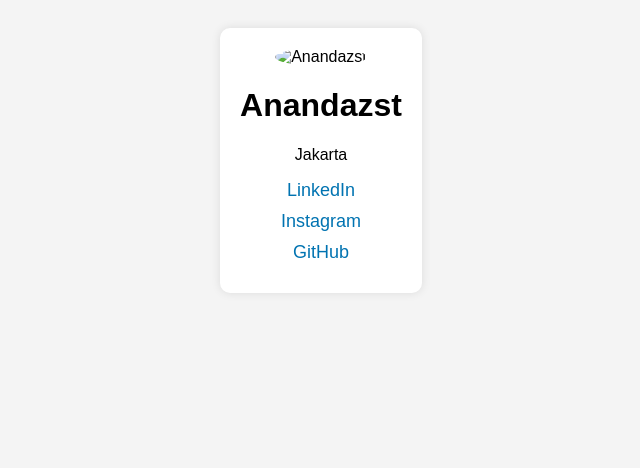
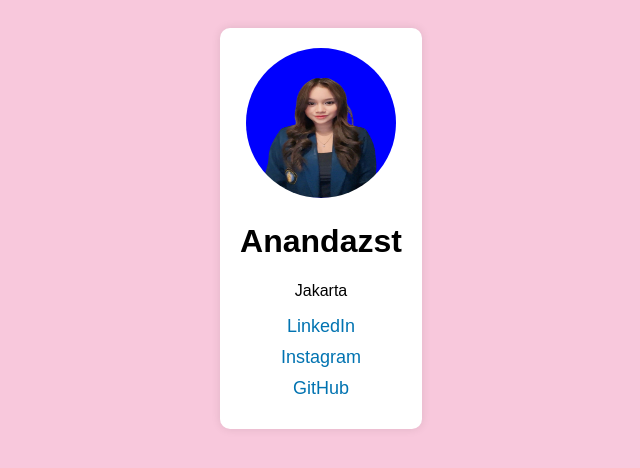
Before and after one commit to anandaast/static-web-profile, a plain HTML site: page index.html in a window 1280 px wide. Shown: the whole page, without its empty margins (319-959 px from the left). Drawn offline with Linux system fonts and the light colour scheme.

Commit message:
Update profile page dengan foto baru dan background pink pastel

```diff
--- a/index.html
+++ b/index.html
@@ -8,7 +8,7 @@
         body {
             font-family: Arial, sans-serif;
             text-align: center;
-            background-color: #f4f4f4;
+            background-color: #F8C8DC; /* Warna pink pastel */
             padding: 20px;
         }
         .container {
@@ -34,7 +34,7 @@
 </head>
 <body>
     <div class="container">
-        <img src="profile.jpg" alt="Anandazst">
+        <img src="foto1.jpg" alt="Anandazst">
         <h1>Anandazst</h1>
         <p>Jakarta</p>
         <div class="links">
```
Also changed, not shown: foto1.jpg (added).
